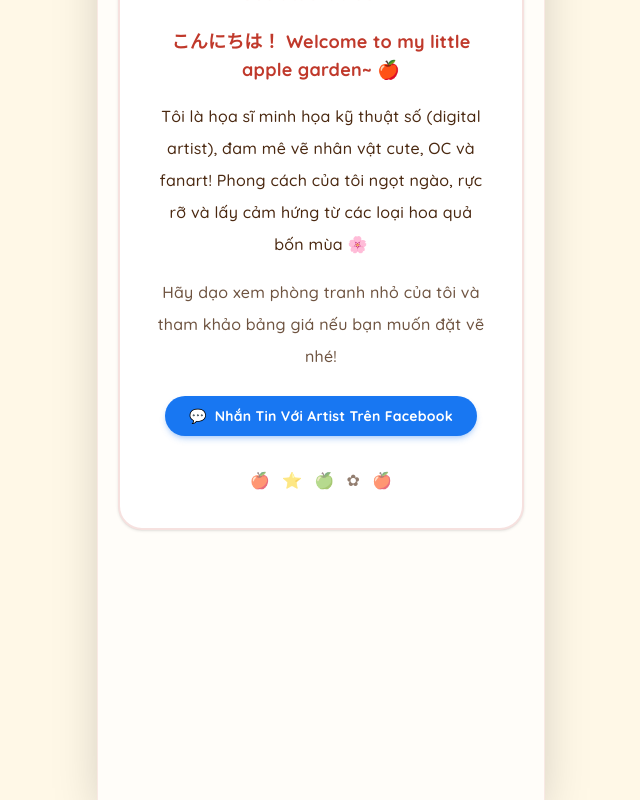
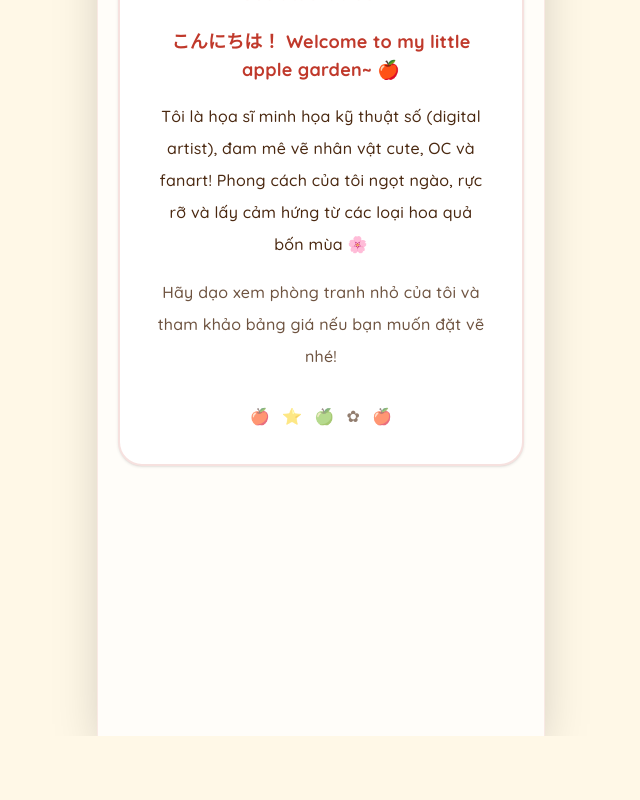
Before and after one commit to MrT223/Apple-Pie-Portfolio, a Next.js app: page / in a window 1280 px wide. Shown: the part 1850-2650 px from the top of the page, without its empty margins (319-959 px from the left). After the commit the page ends 2586 px from the top, so only its background shows below. Built offline with nearby package versions, Linux system fonts and the light colour scheme; no server answers; the database is empty.

Commit message:
refactor: bỏ nút tạo thêm ở mục About Me, chỉ giữ link Facebook trên nút đặt commission có sẵn

```diff
--- a/src/components/AboutSection.tsx
+++ b/src/components/AboutSection.tsx
@@ -28,24 +28,6 @@ export default function AboutSection() {
           <p className="text-[#4A2810]/80 whitespace-pre-line">
             {about.outro}
           </p>
-
-          <div className="pt-2">
-            <a
-              href={settings.contact_facebook || "https://www.facebook.com/p/%C4%90inh-H%C6%B0%C6%A1ng-61591273319002/"}
-              target="_blank"
-              rel="noopener noreferrer"
-              id="about-facebook-cta"
-              className="
-                inline-flex items-center justify-center gap-2 px-6 py-2.5
-                bg-[#1877F2] hover:bg-[#166FE5] text-white font-extrabold text-sm rounded-full
-                shadow-md shadow-[#1877F2]/25 hover:shadow-lg hover:shadow-[#1877F2]/30
-                active:scale-95 transition-all duration-300 cursor-pointer
-              "
-            >
-              <span>💬</span>
-              <span>Nhắn Tin Với Artist Trên Facebook</span>
-            </a>
-          </div>
         </div>
 
         {/* Decorative bottom */}
```
